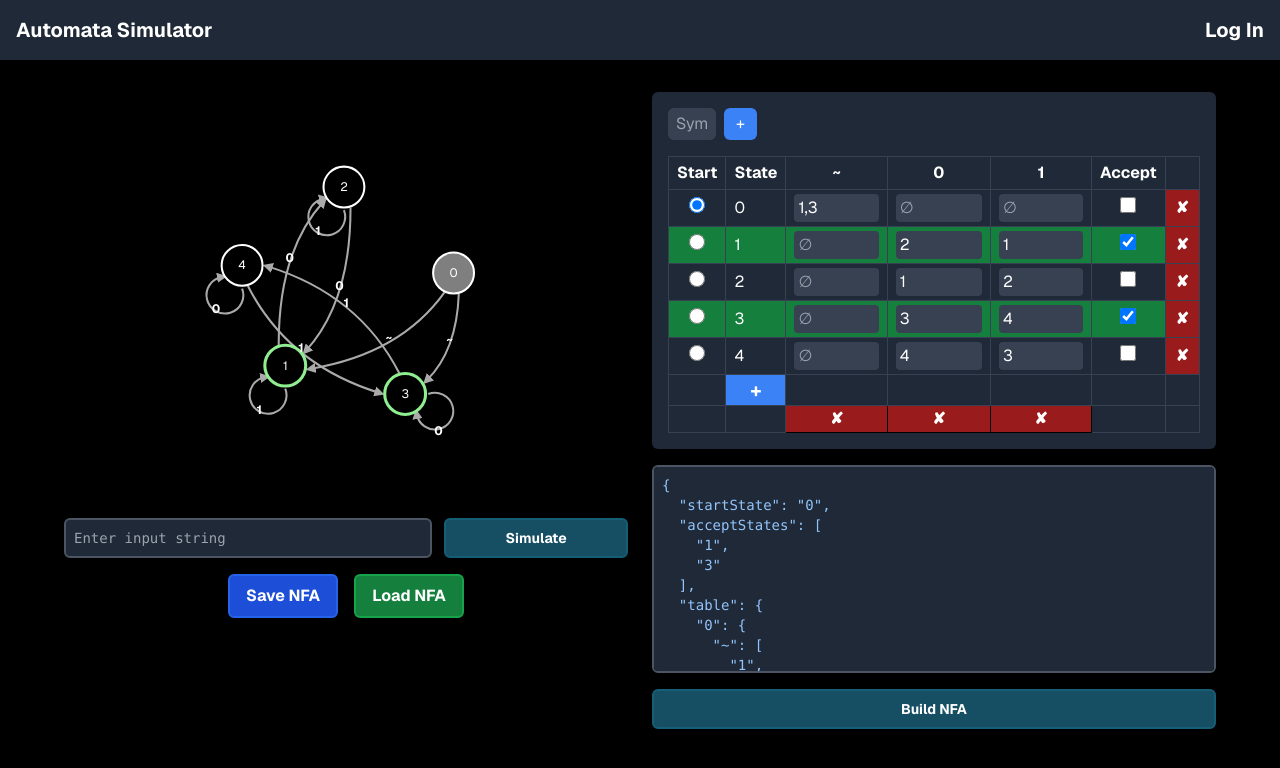
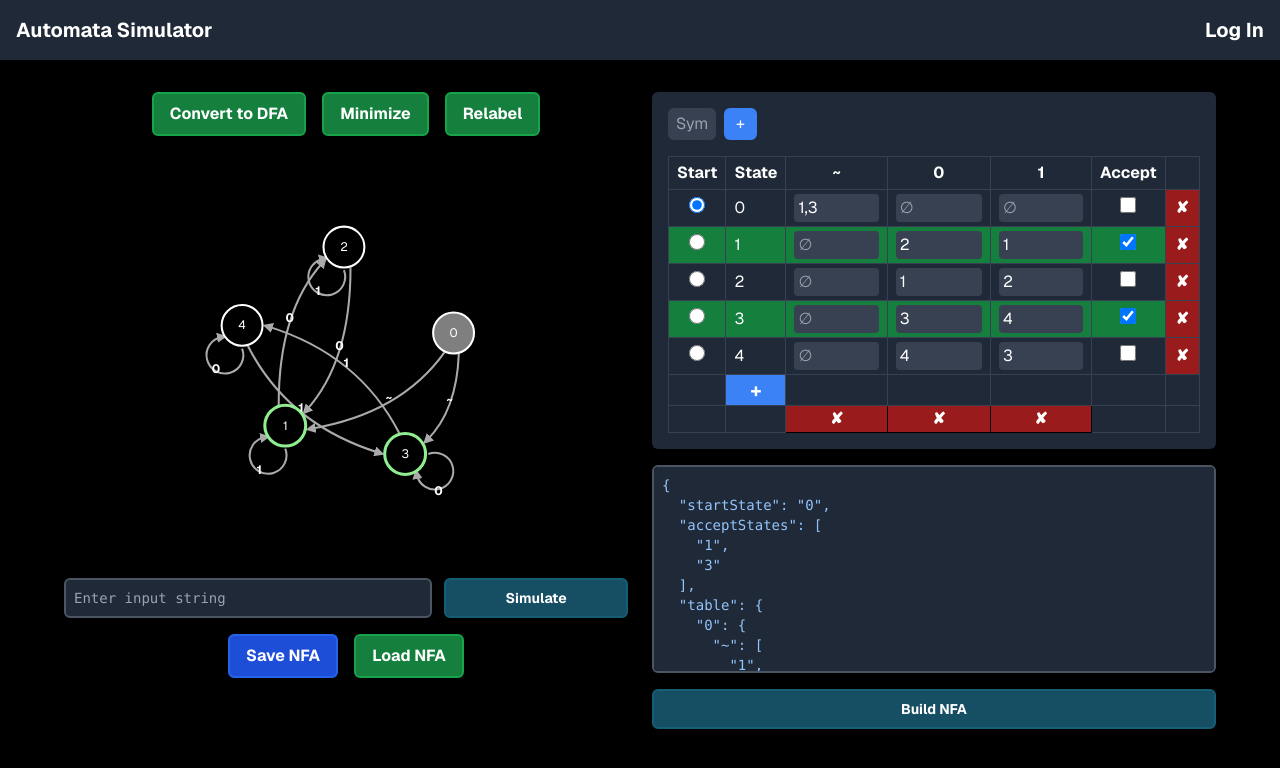
Before and after one commit to igreat/regular-languages-simulator, a Next.js app: page / in a window 1280 px wide. Shown: the top 768 px of the page. Built offline with nearby package versions, Linux system fonts and the light colour scheme.

Commit message:
Add UI for converting NFA to DFA, minimizing DFA and relabelling DFA

```diff
--- a/src/app/page.tsx
+++ b/src/app/page.tsx
@@ -51,6 +51,68 @@ export default function HomePage() {
         <div className="flex flex-col md:flex-row justify-start w-full max-w-6xl mx-auto py-4 gap-6">
           {/* NFA and Buttons Section*/}
           <div className="md:w-1/2 flex flex-col items-center justify-start gap-4">
+            {/* Buttons Above */}
+            <div className="flex flex-row justify-center gap-4 w-full">
+              <button
+                onClick={() => {
+                  console.log("brudda");
+                  if (!nfa)
+                    return;
+                  const newNFA = nfa.toDFA().toNFA();
+                  setNFA(newNFA);
+                  setData(NFAJsonToGraphData(newNFA.toJSON()));
+                  setCurrentStates([]);
+                  setInputPos(0);
+                  setSimulation(null);
+                }}
+                className="bg-green-700 text-white font-bold rounded-md py-2 px-4 border-2 border-green-600 flex-1 sm:flex-none"
+              >
+                Convert to DFA
+              </button>
+              <button
+                onClick={() => {
+                  if (!nfa)
+                    return;
+
+                  // nfa needs to be a DFA, otherwise display an error message
+                  if (!nfa.isDFA()) {
+                    console.error("NFA is not a DFA"); // TODO: make this more user-friendly
+                  }
+
+                  const minimized = nfa.toDFA().minimized().toNFA();
+                  setNFA(minimized);
+                  setData(NFAJsonToGraphData(minimized.toJSON()));
+                  setCurrentStates([]);
+                  setInputPos(0);
+                  setSimulation(null);
+                }}
+                className="bg-green-700 text-white font-bold rounded-md py-2 px-4 border-2 border-green-600 flex-1 sm:flex-none"
+              >
+                Minimize
+              </button>
+              <button
+                onClick={() => {
+                  // for now only allow relabelling of nfas that are dfas
+                  if (!nfa)
+                    return;
+
+                  // nfa needs to be a DFA, otherwise display an error message
+                  if (!nfa.isDFA()) {
+                    console.error("NFA is not a DFA"); // TODO: make this more user-friendly
+                  }
+
+                  const relabeled = nfa.toDFA().relabeled().toNFA();
+                  setNFA(relabeled);
+                  setData(NFAJsonToGraphData(relabeled.toJSON()));
+                  setCurrentStates([]);
+                  setInputPos(0);
+                  setSimulation(null);
+                }}
+                className="bg-green-700 text-white font-bold rounded-md py-2 px-4 border-2 border-green-600 flex-1 sm:flex-none"
+              >
+                Relabel
+              </button>
+            </div>
             {/* Simulation Part */}
             <Graph data={data} activeNodes={new Set(currentStates)} />
             <div className="flex flex-col sm:flex-row gap-3 w-full items-center">
```
